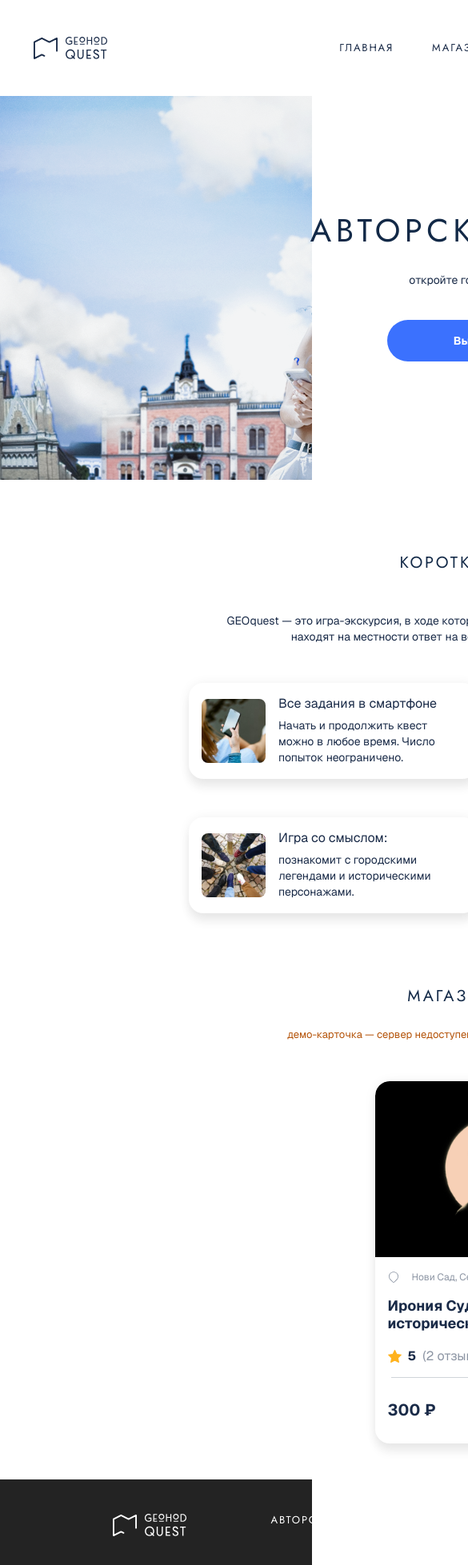
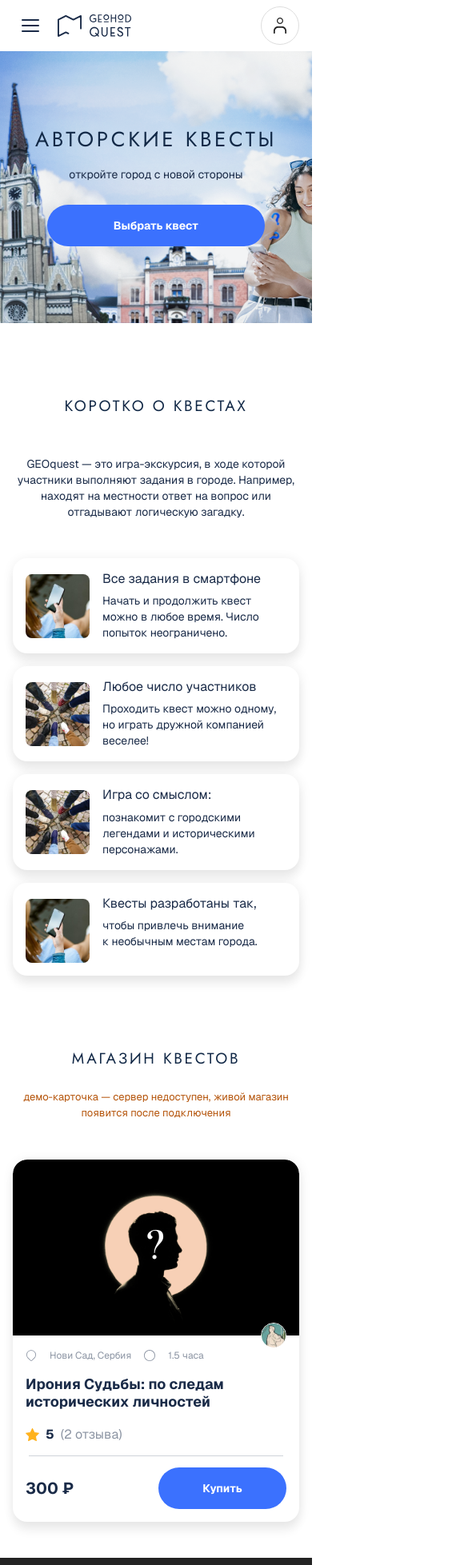
Before and after one commit to Krepchik11/geohod-quest, a Next.js app in the folder platform/frontend/: page / in a window 390 px wide. Shown: the top 1957 px of the page at 80% size, 585 px wide, since content can reach past the window. Built offline with nearby package versions, Linux system fonts and the light colour scheme; no server answers.

Commit message:
feat(site): mobile and tablet layouts

```diff
--- a/platform/frontend/app/SiteHeader.tsx
+++ b/platform/frontend/app/SiteHeader.tsx
@@ -5,31 +5,56 @@ import Link from 'next/link';
 
 /**
  * SiteHeader — visual + behavior port from the design site header.
- * Narrow client state only for the user dropdown (click-outside close).
+ * Client state: user dropdown + (mobile) nav drawer, both click-outside close.
+ *
+ * Mobile: the desktop inline nav cannot fit a phone, so below 768px a
+ * .nav-toggle hamburger (styled in styles/responsive.css) reveals the nav as
+ * a dropdown panel. Desktop markup/layout is unchanged — the toggle is
+ * display:none until the phone tier, so it stays out of the flex flow.
  */
 export default function SiteHeader() {
   const [menuOpen, setMenuOpen] = useState(false);
+  const [navOpen, setNavOpen] = useState(false);
 
+  // Single document listener closes whichever popover is open (click-outside).
   useEffect(() => {
-    if (!menuOpen) return;
-    const onDoc = () => setMenuOpen(false);
+    if (!menuOpen && !navOpen) return;
+    const onDoc = () => { setMenuOpen(false); setNavOpen(false); };
     document.addEventListener('click', onDoc);
     return () => document.removeEventListener('click', onDoc);
-  }, [menuOpen]);
+  }, [menuOpen, navOpen]);
 
   const toggleMenu = (e: React.MouseEvent) => {
     e.stopPropagation();
+    setNavOpen(false);
     setMenuOpen(v => !v);
   };
 
+  const toggleNav = (e: React.MouseEvent) => {
+    e.stopPropagation();
+    setMenuOpen(false);
+    setNavOpen(v => !v);
+  };
+
   return (
-    <header className="site-header container">
+    <header className={`site-header container ${navOpen ? 'is-nav-open' : ''}`}>
+      <button
+        className="nav-toggle"
+        type="button"
+        aria-label="Меню"
+        aria-expanded={navOpen}
+        onClick={toggleNav}
+      >
+        <span className="bars" />
+      </button>
+
       <Link className="logo" href="/" aria-label="GEOHOD QUEST — на главную">
         <span className="ic logo-mark" />
         <span className="ic logo-text" />
       </Link>
 
-      <nav className="site-nav" aria-label="Основная навигация">
+      {/* Clicking any link navigates and closes the mobile drawer. */}
+      <nav className="site-nav" aria-label="Основная навигация" onClick={() => setNavOpen(false)}>
         <Link href="/">главная</Link>
         <Link href="/#shop">магазин квестов</Link>
         <Link href="/my-quests">мои квесты</Link>
--- a/platform/frontend/app/layout.tsx
+++ b/platform/frontend/app/layout.tsx
@@ -8,6 +8,7 @@ import "./styles/myquests.css";
 import "./styles/admin-ctor.css";
 import "./styles/ctor-workspace.css";
 import "./styles/pwa-sync.css";
+import "./styles/responsive.css"; // mobile/tablet adaptation — must stay LAST so its media-query overrides win by source order
 
 const geistSans = Geist({
   variable: "--font-geist-sans",
--- /dev/null
+++ b/platform/frontend/app/styles/responsive.css
@@ -0,0 +1,236 @@
+/* ============================================================
+   GEOHOD QUEST — responsive.css
+   PURPOSE: mobile/tablet adaptation for the public site.
+
+   DESIGN CONTRACT (read before editing):
+   - The desktop design is an exact Figma port. NOTHING here may
+     change rendering at >=1241px. Every rule lives inside a
+     max-width media query. This file is loaded LAST so it wins
+     by source order without !important.
+   - Two tiers:
+       <=1240px  "fluid shell"  — unlock the 1240 floor, fluid
+                                   containers, wrap multi-col grids.
+       <=768px   "phone reflow" — hamburger nav, single column,
+                                   restacked rows, tightened padding.
+       <=420px   "small phone"  — final paddings + full-bleed cards.
+   - Pairs with SiteHeader.tsx (adds .nav-toggle + .is-nav-open).
+   ============================================================ */
+
+/* The hamburger is in the DOM at all sizes but hidden until the
+   phone tier; declaring it here (not in a query) keeps desktop
+   layout identical — display:none removes it from flex flow. */
+.nav-toggle { display: none; }
+
+/* ============================================================
+   TIER 1 — FLUID SHELL  (<= 1240px)
+   Unlock the desktop width floor and let containers breathe.
+   ============================================================ */
+@media (max-width: 1240px) {
+  /* THE fix: drop the 1240 minimum so the page tracks the viewport. */
+  body.site { min-width: 0; }
+  /* Belt-and-braces against any single fixed child forcing a scrollbar. */
+  html, body.site { overflow-x: hidden; }
+
+  .container { width: 100%; padding-left: 24px; padding-right: 24px; }
+
+  /* Quest grid: stop centering a fixed row; allow wrap to multiple lines. */
+  .quest-grid { flex-wrap: wrap; gap: 24px; }
+
+  /* Features keep two columns but become fluid instead of 360px fixed. */
+  .features { grid-template-columns: repeat(2, minmax(0, 360px)); }
+
+  /* Footer: fluid width, single auto column behaviour starts here. */
+  .site-footer__inner { width: auto; padding: 41px 32px 56px; }
+  .site-footer__tagline { width: auto; }
+  .site-footer__logo { left: 32px; }
+
+  /* Checkout / My Quests / Profile: trim the huge 140px side gutters. */
+  .co-wrap { padding-left: 40px; padding-right: 40px; }
+}
+
+/* ============================================================
+   TIER 2 — PHONE REFLOW  (<= 768px)
+   ============================================================ */
+@media (max-width: 768px) {
+
+  /* ---------- Header → hamburger ---------- */
+  .site-header {
+    height: 64px;
+    gap: 12px;
+    padding-left: 20px;
+    padding-right: 20px;
+    justify-content: flex-start;
+  }
+  .nav-toggle {
+    display: inline-flex;
+    align-items: center;
+    justify-content: center;
+    width: 44px; height: 44px;
+    flex: none;
+    border-radius: var(--r-ui);
+    order: -1;                 /* before the logo */
+  }
+  .nav-toggle:hover { background: var(--bg-light); }
+  .nav-toggle .bars,
+  .nav-toggle .bars::before,
+  .nav-toggle .bars::after {
+    content: "";
+    display: block;
+    width: 22px; height: 2px;
+    background: var(--navy);
+    border-radius: 2px;
+    transition: transform .2s ease, opacity .2s ease;
+  }
+  .nav-toggle .bars { position: relative; }
+  .nav-toggle .bars::before { position: absolute; left: 0; top: -7px; }
+  .nav-toggle .bars::after  { position: absolute; left: 0; top:  7px; }
+  /* Open state morphs the icon into an ✕ */
+  .site-header.is-nav-open .nav-toggle .bars { background: transparent; }
+  .site-header.is-nav-open .nav-toggle .bars::before { transform: translateY(7px) rotate(45deg); }
+  .site-header.is-nav-open .nav-toggle .bars::after  { transform: translateY(-7px) rotate(-45deg); }
+
+  /* Push the avatar to the far right; logo sits next to the burger. */
+  .user-menu { margin-left: auto; }
+
+  /* Nav becomes a dropdown panel anchored under the header. */
+  .site-nav {
+    position: absolute;
+    top: 100%; left: 0; right: 0;
+    flex-direction: column;
+    gap: 0;
+    margin: 0;
+    padding: 6px 0;
+    background: var(--white);
+    box-shadow: var(--shadow-card);
+    border-top: 1px solid var(--border);
+    display: none;
+    z-index: 30;
+  }
+  .site-header.is-nav-open .site-nav { display: flex; }
+  .site-nav a {
+    padding: 15px 24px;
+    font-size: 14px;
+    border-bottom: none;
+  }
+  .site-nav a:hover { background: var(--bg-light); }
+
+  /* ---------- Hero ---------- */
+  .hero { height: 380px; }
+  .hero__title { font-size: 30px; white-space: normal; line-height: 1.1; }
+  .hero__subtitle { margin-top: 20px; }
+  .hero__inner .btn { margin-top: 28px; width: min(272px, 100%); }
+
+  /* ---------- Intro + features ---------- */
+  .section-title { font-size: 19px; }
+  .features { grid-template-columns: 1fr; gap: 16px; max-width: 460px; margin-left: auto; margin-right: auto; }
+  .feature { height: auto; }
+
+  /* ---------- Quest store grid ---------- */
+  .quest-grid { gap: 20px; }
+  .quest-card { width: 100%; max-width: 360px; margin-left: auto; margin-right: auto; }
+
+  /* ---------- Footer / contacts ---------- */
+  .site-footer__inner { padding: 32px 20px 40px; }
+  .site-footer__tagline { text-align: left; }
+  .site-footer__grid {
+    grid-template-columns: 1fr;
+    gap: 22px;
+    margin-top: 28px;
+  }
+  /* Undo the desktop grid placement that pinned links to col 3 / rows 1-3. */
+  .site-footer__links {
+    grid-row: auto;
+    grid-column: auto;
+    justify-self: start;
+  }
+  /* Logo was absolutely positioned top-left; flow it to the bottom. */
+  .site-footer__logo {
+    position: static;
+    margin-top: 28px;
+  }
+
+  /* ---------- Floating to-top ---------- */
+  .to-top { right: 16px; bottom: 16px; }
+
+  /* ====================================================
+     CHECKOUT  (commerce.css)
+     ==================================================== */
+  .co-wrap { padding: 8px 20px 48px; }
+  .co-cols { grid-template-columns: 1fr; gap: 20px; }
+  .co-quest { flex-wrap: wrap; padding: 18px; gap: 16px; }
+  .co-quest__photo { width: 100%; height: 168px; }
+  .res-wrap { padding: 24px 20px; }
+  .res-card { width: 100%; max-width: 520px; padding: 32px 24px; }
+  .res-actions { width: 100%; }
+  .res-actions .s-btn { flex: 1 1 auto; }
+
+  /* ====================================================
+     MY QUESTS  (myquests.css) — restack the desktop row
+     ==================================================== */
+  .mq-row {
+    flex-wrap: wrap;
+    align-items: flex-start;
+    row-gap: 16px;
+    padding: 18px 16px;
+  }
+  .mq-row__photo { width: 92px; height: 70px; }
+  .mq-row__body { flex: 1 1 160px; min-width: 0; gap: 8px; }
+  .mq-row__body h3 { font-size: 16px; line-height: 1.35; }   /* readable title on phone */
+  /* Download / version notes: lift off the 11.5px desktop micro-type. */
+  .mq-dl, .mq-dl .s-link { font-size: 12.5px; }
+  .mq-version { font-size: 12px; }
+  /* State + actions drop to full-width rows below the title block. */
+  .mq-state {
+    order: 3;
+    width: 100%;
+    flex-direction: row;
+    flex-wrap: wrap;
+    align-items: center;
+    gap: 8px 14px;
+  }
+  .mq-badge { font-size: 13px; }
+  .mq-sub { font-size: 12px; }
+  .mq-progressline { width: 100%; }
+  /* Comfortable, confident action buttons (was 46px/13px — too timid). */
+  .mq-actions {
+    order: 4;
+    width: 100%;
+    flex-direction: row;
+    gap: 10px;
+  }
+  .mq-actions .s-btn {
+    flex: 1 1 0;
+    min-width: 0;
+    height: 52px;
+    padding: 0 14px;
+    font-size: 14px;
+    border-radius: var(--r-pill);
+    white-space: nowrap;
+  }
+
+  /* ====================================================
+     PROFILE  (myquests.css) — shares the contacts/footer page family
+     ==================================================== */
+  .pf-grid { grid-template-columns: 1fr; gap: 20px; }
+  .pf-tiles { grid-template-columns: repeat(3, minmax(0, 1fr)); gap: 8px; }
+}
+
+/* ============================================================
+   TIER 3 — SMALL PHONE  (<= 420px)
+   ============================================================ */
+@media (max-width: 420px) {
+  .container { padding-left: 16px; padding-right: 16px; }
+  .hero { height: 340px; }
+  .hero__title { font-size: 26px; }
+
+  .quest-card { max-width: none; }
+
+  .co-wrap { padding-left: 16px; padding-right: 16px; }
+  .co-quest__meta { gap: 12px; }
+
+  /* Keep actions side-by-side (chunky pills, not thin full-width bars);
+     tighten only padding/type so two fit at 360px. */
+  .mq-actions .s-btn { padding: 0 10px; font-size: 13.5px; }
+
+  .pf-tiles { grid-template-columns: 1fr; }
+}
```
Also changed, not shown: platform/frontend/app/my-quests/page.tsx (+20 -12 lines).
